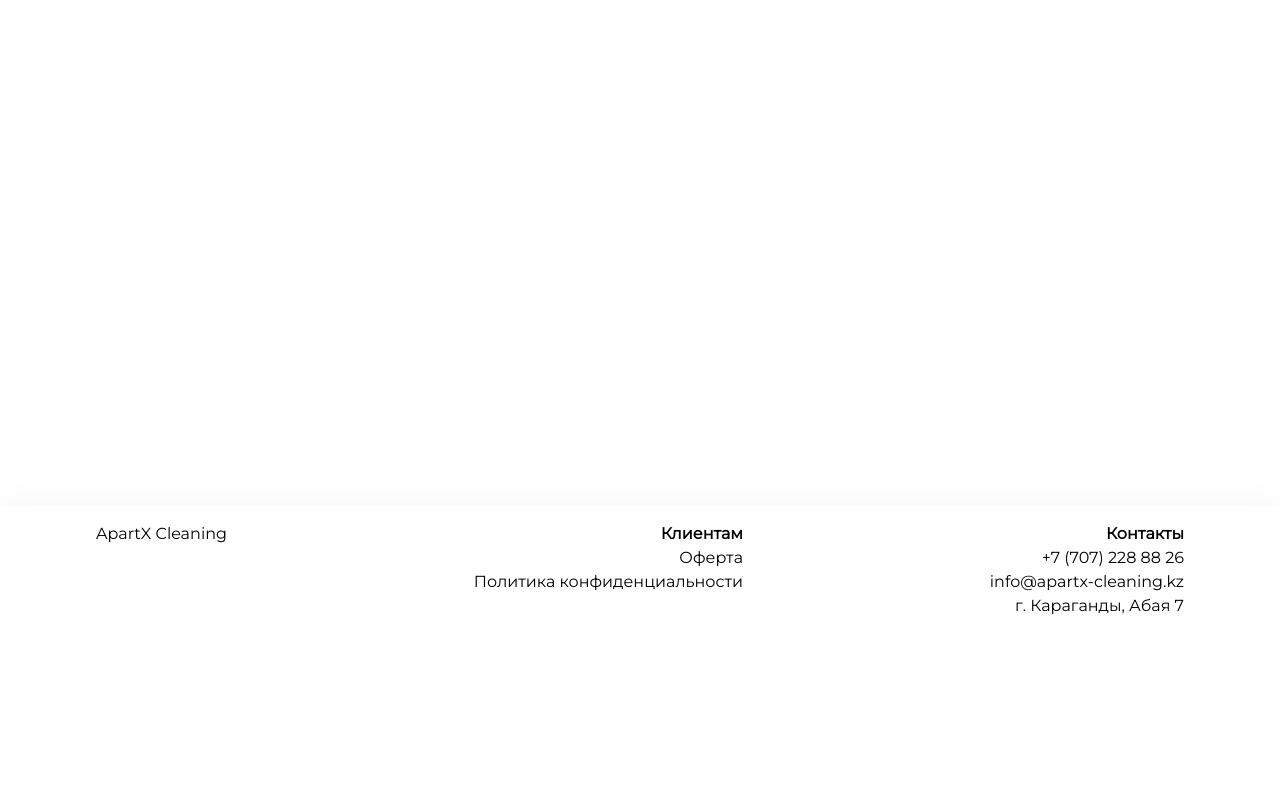
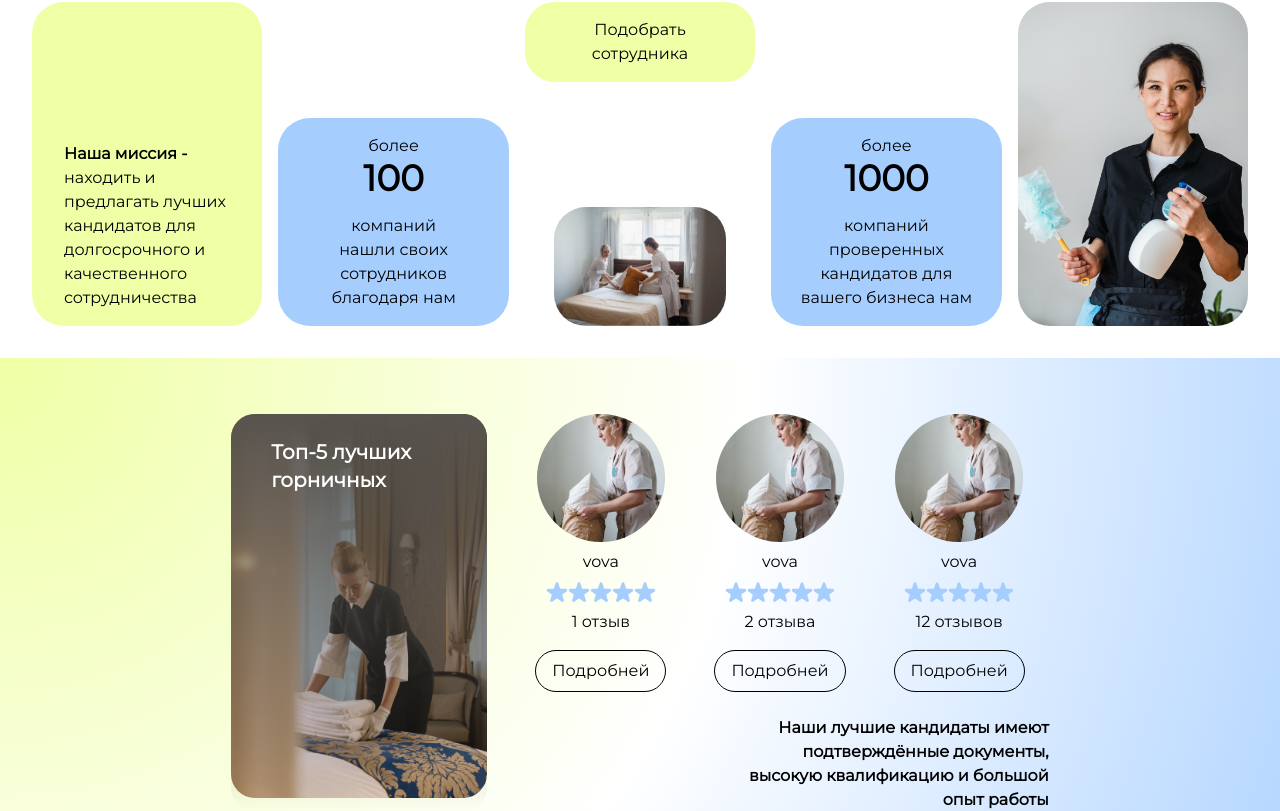
Before and after one commit to perezvonish/terricon-hackathon, a Next.js app in the folder frontend/: page / in a window 1280 px wide. Shown: the part 350-1161 px from the top of the page. Before the commit the page ends 984 px from the top, so only its background shows below. Built offline with nearby package versions, Linux system fonts and the light colour scheme.

Commit message:
feat: updated main page

```diff
--- /dev/null
+++ b/frontend/src/components/general/Gallery.tsx
@@ -0,0 +1,11 @@
+import React from 'react';
+
+const Gallery = () => {
+    return (
+        <div className="flex flex-col">
+            <p>ГАЛЕРЕЯ</p>
+        </div>
+    );
+};
+
+export default Gallery;
--- /dev/null
+++ b/frontend/src/components/general/General.tsx
@@ -0,0 +1,17 @@
+import React from 'react';
+import Welcome from "@/components/general/Welcome";
+import TopFive from "@/components/general/TopFive";
+import LayoutGradient from "@/components/LayoutGradient";
+
+const General = () => {
+    return (
+        <div className="flex flex-col text-center mt-6 mx-auto">
+            <Welcome />
+            <LayoutGradient>
+                <TopFive />
+            </LayoutGradient>
+        </div>
+    );
+};
+
+export default General;
--- /dev/null
+++ b/frontend/src/components/general/TopCard.tsx
@@ -0,0 +1,58 @@
+import React from 'react';
+import general from "@/styles/general.module.scss"
+import Image from "next/image";
+import FullStar from "../../../public/fullStar.svg"
+import HalfStar from "../../../public/halfStar.svg"
+import EmptyStar from "../../../public/emptyStar.svg"
+import WorkerImage from "../../../public/WorkerWithPillow.png"
+
+interface TopCardProps {
+    id: number;
+    name: string;
+    rating: number;
+    reviews: number;
+}
+
+const TopCard = ({id, name, rating, reviews}: TopCardProps) => {
+    const renderStars = () => {
+        const stars = [];
+        for (let i = 0; i < 5; i++) {
+            if (i < rating) {
+                stars.push(
+                    <span key={i}>
+                        <Image src={FullStar} alt="fullStar" />
+                    </span>);
+            } else {
+                stars.push(
+                    <span key={i}>
+                        <Image src={EmptyStar} alt="emptyStar" />
+                    </span>);
+            }
+        }
+
+        return stars;
+    };
+
+    const renderReviews = () => {
+        if (reviews == 1){
+            return `${reviews} отзыв`
+        }
+        if (5 > reviews && reviews > 1){
+            return `${reviews} отзыва`
+        }
+
+        return `${reviews} отзывов`
+    }
+
+    return (
+        <div className="mx-6">
+            <Image src={WorkerImage} alt="worker" className="w-32 h-32 mx-auto object-cover rounded-full" />
+            <div className="my-2">{name}</div>
+            <div className="flex flex-row items-center justify-center my-2">{renderStars()}</div>
+            <div className="my-2">{renderReviews()}</div>
+            <button className={`${general.emptyButton} self-center my-2`}>Подробней</button>
+        </div>
+    );
+};
+
+export default TopCard;
--- /dev/null
+++ b/frontend/src/components/general/TopFive.tsx
@@ -0,0 +1,32 @@
+import React from 'react';
+import TopCard from "@/components/general/TopCard";
+import Image from "next/image";
+import WorkerBed from "../../../public/workerBed.png"
+
+const TopFive = () => {
+    return (
+        <div className="flex flex-row mx-auto my-14">
+            <div className="relative">
+                <Image src={WorkerBed} alt="workerBed" className="w-64 rounded-3xl relative" />
+                <div className="absolute inset-0 bg-gradient-to-b from-stone-600 rounded-3xl to-transparent"></div>
+                <div className="absolute top-0 left-0 p-6 px-10">
+                    <div className="text-white font-bold text-left text-xl">
+                        Топ-5 лучших горничных
+                    </div>
+                </div>
+            </div>
+            <div className="flex flex-col h-max ml-6">
+                <div className="flex">
+                    <TopCard id={1} name="vova" rating={5} reviews={1}/>
+                    <TopCard id={1} name="vova" rating={5} reviews={2}/>
+                    <TopCard id={1} name="vova" rating={5} reviews={12}/>
+                </div>
+                <div className="w-80 text-black font-bold text-right self-end mt-4">
+                    Наши лучшие кандидаты имеют подтверждённые документы, высокую квалификацию и большой опыт работы
+                </div>
+            </div>
+        </div>
+    );
+};
+
+export default TopFive;
--- /dev/null
+++ b/frontend/src/components/general/Welcome.tsx
@@ -0,0 +1,58 @@
+import React from 'react';
+import general from "@/styles/general.module.css";
+import Image from "next/image";
+import Workers from "../../../public/Workers.png";
+import WorkerExample from "../../../public/workerExample.png";
+import Link from "next/link";
+
+const Welcome = () => {
+    return (
+        <div className="flex flex-col items-center">
+            <div className="flex flex-col">
+                <div className="text-6xl font-bold">
+                    Здесь профессионалы,
+                </div>
+                <div className="text-6xl font-bold">
+                    которых вы ищите
+                </div>
+            </div>
+            <div className="mt-6 w-[34rem] font-medium text-black">
+                <div>
+                    Зачем тратить время на поиски людей на бесчисленных платформах, собеседовать и понимать, что они вам не подходят? Мы уже сделали всё за вас - отобрали лучших кандидатов для вашего бизнеса
+                </div>
+            </div>
+            <div className="grid grid-cols-5 gap-4 m-8">
+                <div className={general.gridBoxLemon}>
+                    <span className="font-bold">Наша миссия -</span> находить и предлагать лучших кандидатов для долгосрочного и качественного сотрудничества
+                </div>
+                <div className={`flex flex-col mt-auto ${general.gridBoxBlue}`}>
+                    <p>более</p>
+                    <p className="text-4xl font-bold">100</p>
+                    <p className="mt-4">компаний</p>
+                    <p>нашли своих </p>
+                    <p>сотрудников</p>
+                    <p>благодаря нам</p>
+                </div>
+                <div className="flex flex-col justify-between">
+                    <Link href="/employee/find" className={general.lemonButton}>
+                        Подобрать сотрудника
+                    </Link>
+                    <Image src={Workers} alt="asd" style={{borderRadius: "2rem", marginRight: "auto", marginLeft: "auto", width: "75%"}}/>
+                </div>
+                <div className={`flex flex-col mt-auto ${general.gridBoxBlue}`}>
+                    <p>более</p>
+                    <p className="text-4xl font-bold">1000</p>
+                    <p className="mt-4">компаний</p>
+                    <p>проверенных</p>
+                    <p>кандидатов для</p>
+                    <p>вашего бизнеса нам</p>
+                </div>
+                <div className="mt-auto ${general.gridBoxLemon}">
+                    <Image src={WorkerExample} alt="workerExample" style={{borderRadius: "2rem"}} priority={false} />
+                </div>
+            </div>
+        </div>
+    );
+};
+
+export default Welcome;
--- a/frontend/src/pages/index.tsx
+++ b/frontend/src/pages/index.tsx
@@ -1,12 +1,15 @@
-
 import { Inter } from 'next/font/google'
+import General from "@/components/general/General";
+import LayoutWhite from "@/components/LayoutWhite";
 
 const inter = Inter({ subsets: ['latin'] })
 
 export default function Home() {
   return (
-      <div>
-
-      </div>
+      <>
+          <LayoutWhite>
+              <General />
+          </LayoutWhite>
+      </>
   )
 }
```
